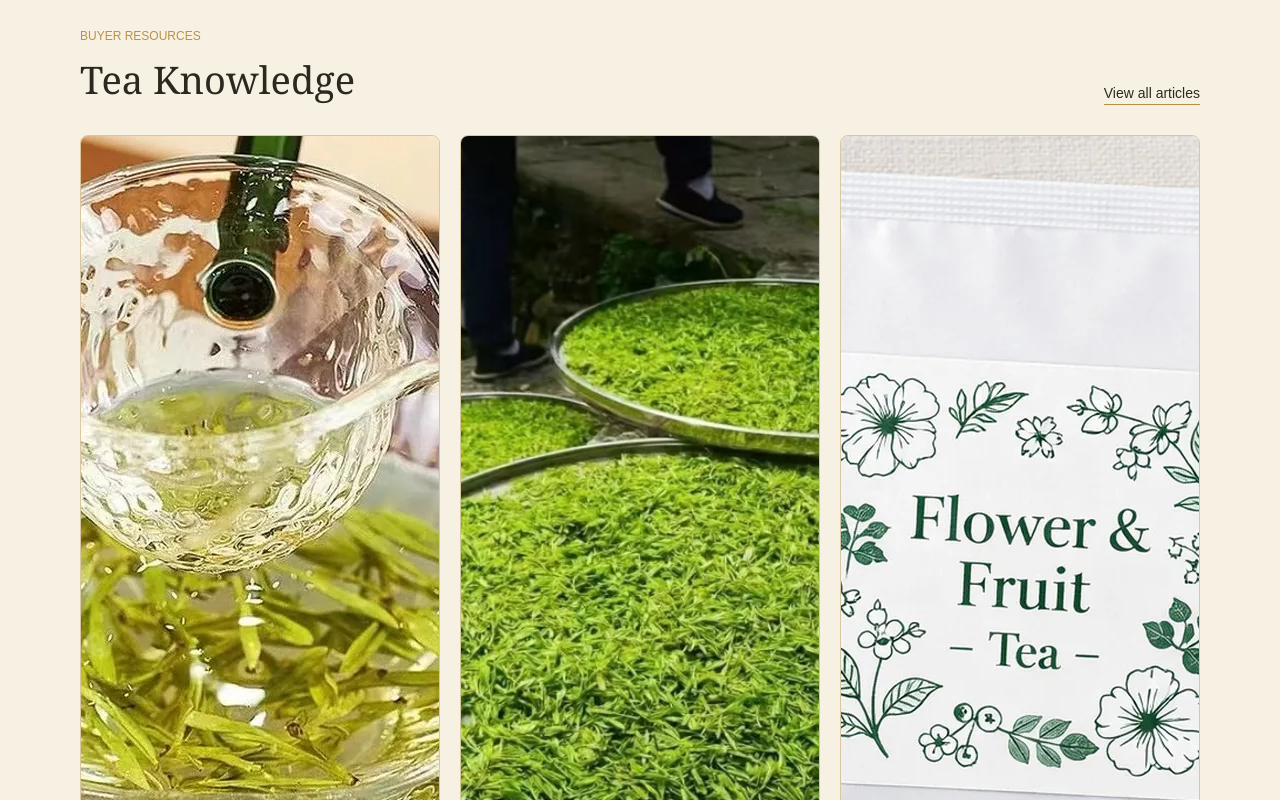
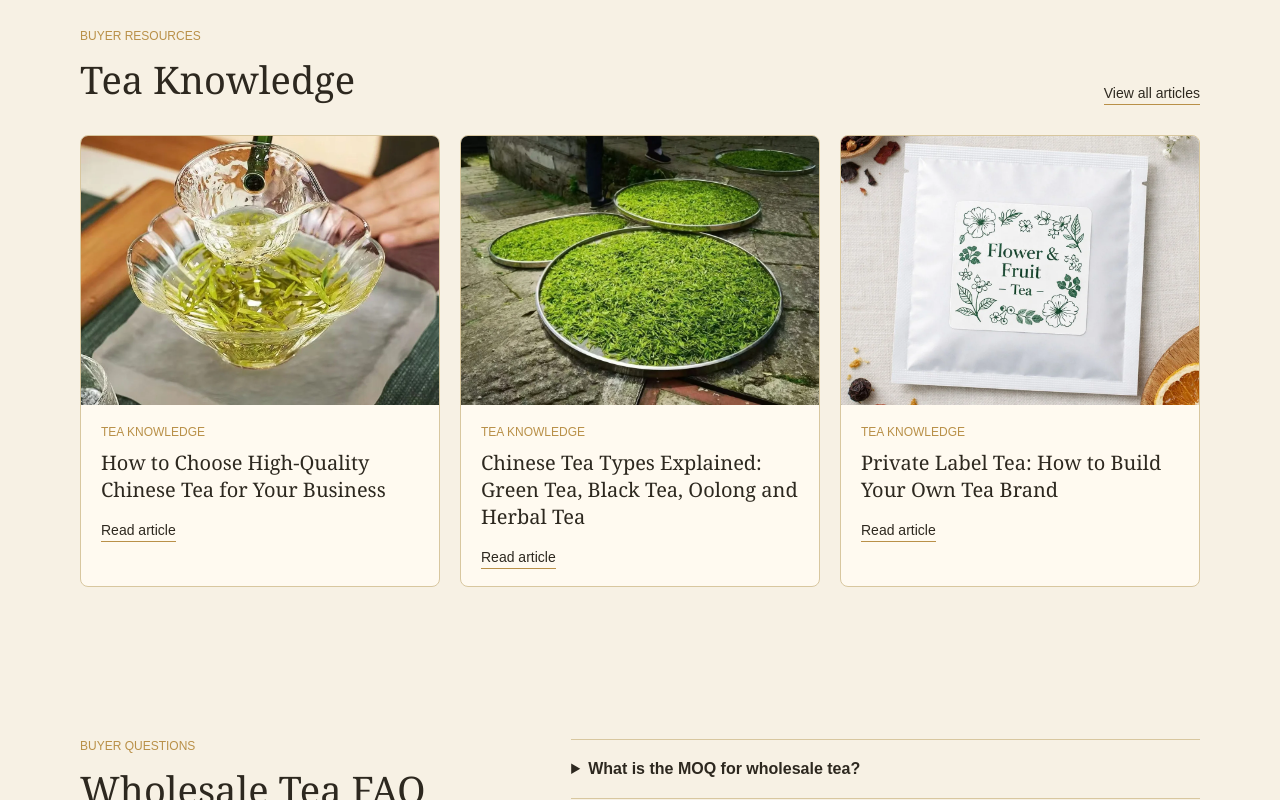
Before and after one commit to carol838/ql-tea-life, a React (Vite) app: page / in a window 1280 px wide. Shown: the part 3300-4100 px from the top of the page. Built offline with nearby package versions, Linux system fonts and the light colour scheme.

Commit message:
Fix Tea Knowledge section image aspect ratio consistency to 4:3

```diff
--- a/src/pages/Home.css
+++ b/src/pages/Home.css
@@ -388,7 +388,9 @@
 .home-article-card__image {
   display: block;
   width: 100%;
-  aspect-ratio: 4 / 3;
+  max-width: 100%;
+  height: auto;
+  aspect-ratio: var(--product-image-ratio);
   object-fit: cover;
 }
 
```
